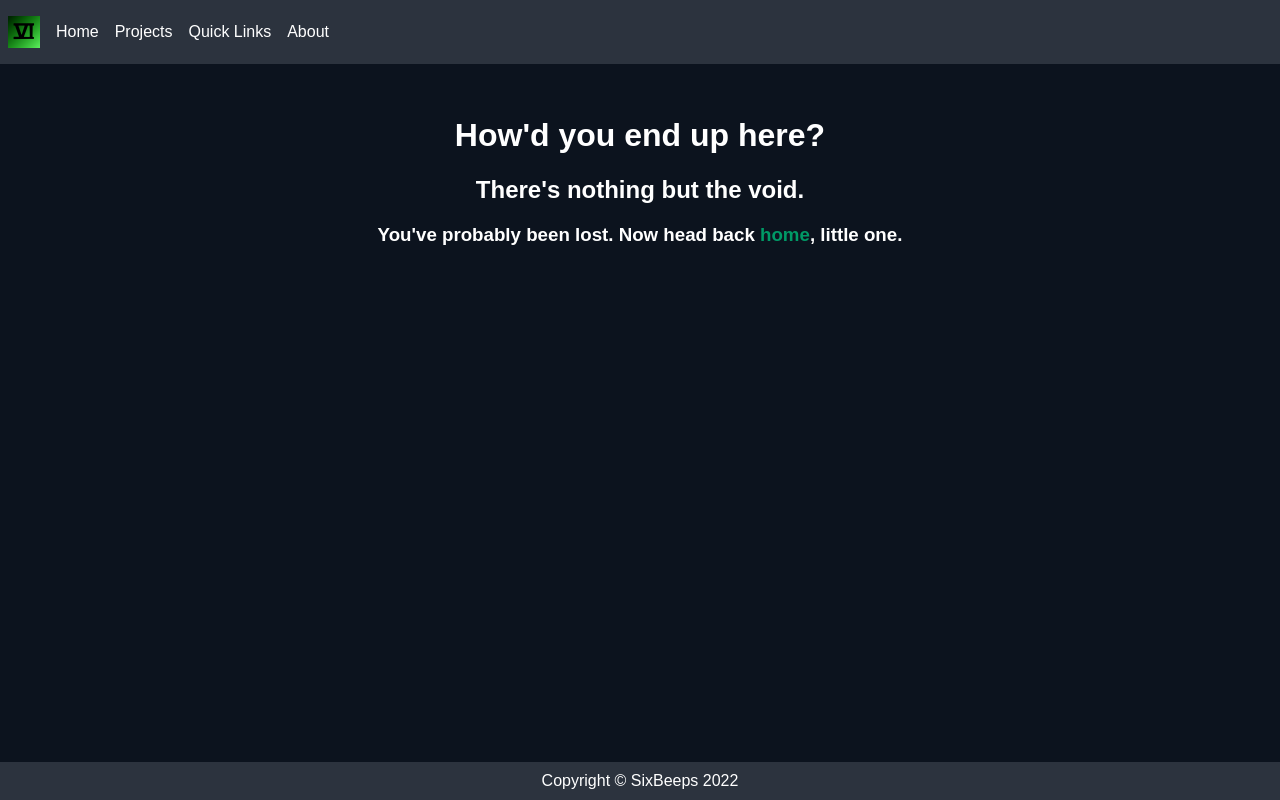
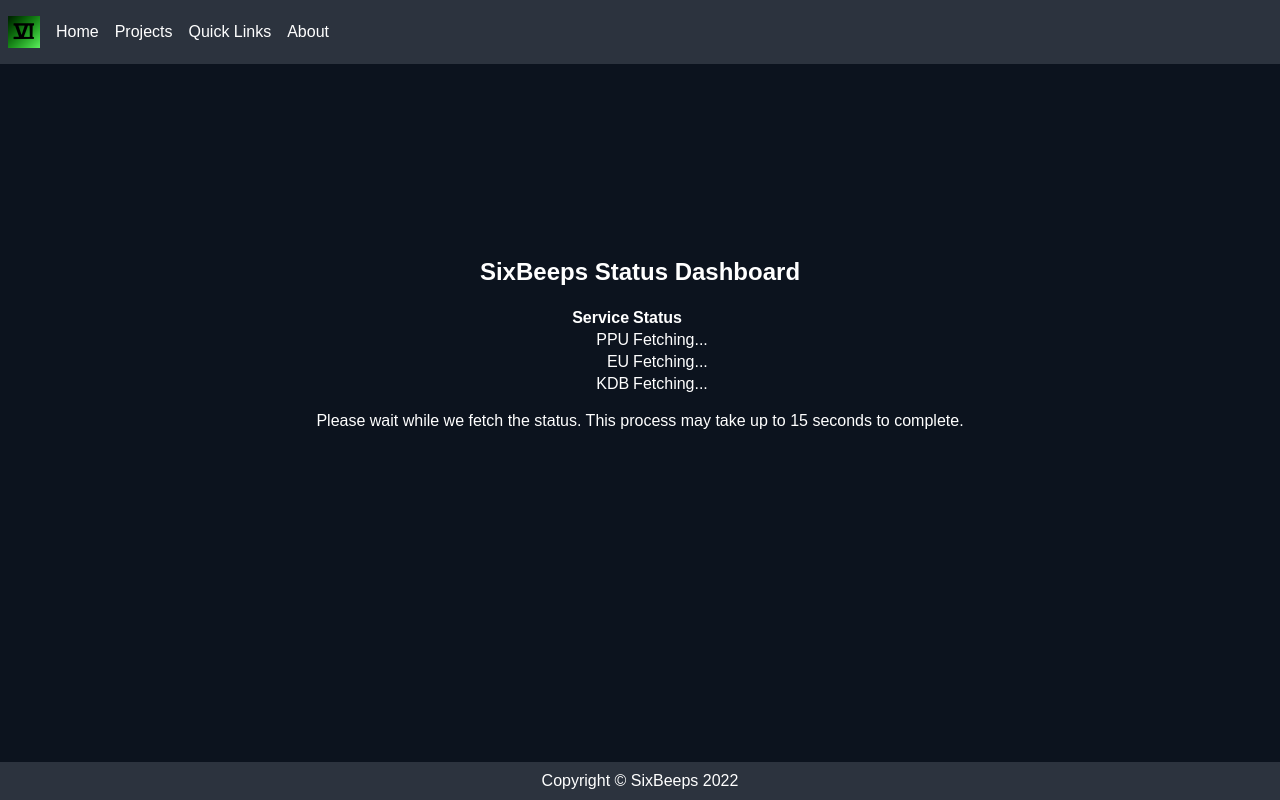
Before and after one commit to SixBeeps/six-portfolio, a Next.js app: page /status in a window 1280 px wide. Before the commit this address had no page. Built offline with nearby package versions, Linux system fonts and the light colour scheme.

Commit message:
Status page

```diff
--- a/components/HeaderStuff/Header.jsx
+++ b/components/HeaderStuff/Header.jsx
@@ -7,7 +7,7 @@ function Header() {
 	return (
 		<div className={headerStyles.header}>
 			<div className={headerStyles.logo}>
-				<Image src="/sixbeepslogo.png" layout="fill" objectFit='contain' />
+				<Image src="/sixbeepslogo.png" layout="fill" objectFit='contain' alt="SixBeeps" />
 			</div>
 			<Hbutton href="/" value="Home" />
 			<Hbutton href="/projects" value="Projects" />
--- a/components/ImageListing/ImageCard.jsx
+++ b/components/ImageListing/ImageCard.jsx
@@ -6,7 +6,7 @@ class ImageCard extends React.Component {
 	render() {
 		return (
 			<div className={listStyles.card}>
-				<Image src={this.props.src} width={this.props.size} height={this.props.size} objectFit="cover" />
+				<Image src={this.props.src} width={this.props.size} height={this.props.size} objectFit="cover" alt="" />
 				<div className={listStyles.contents}>
 					<h3 className={listStyles.title}>{this.props.title}</h3>
 					<span className={listStyles.text}>
--- a/pages/about.js
+++ b/pages/about.js
@@ -13,7 +13,7 @@ export default function Home() {
       <article className="main-content">
         <p>If you couldn&apos;t tell by my homepage already, my name&apos;s Brandon Lee (a.k.a SixBeeps here on the internet) and I&apos;m a full-stack developer. I also do a lot of music stuff in my free time, both on the computer and in real life (violist + mild pianist). I&apos;m currently working my way towards a B.S. in Computer Science from Case Western Reserve University, expecting to graduate spring of 2024.</p>
         <p>I started coding at the ripe age of 12, I can&apos;t recall which of the languages I learned at the time came first, though I took to using SmileBasic, UnityScript with Unity, and some VBS stuff. Most of my coding knowledge nowadays comes from things I&apos;ve learned in my free time, but I started taking my interest in programming seriously when I joined Game-U back in 2014.</p>
-        <p>In terms of prior work experience, I've worked a few code-related jobs, including at <a href="https://replit.com/">Replit</a> as a video content creator. Outside of computers, I have also worked at Giant Eagle as both a cashier and the "assistant to the assistant to the manager" of the attached GetGo location; both positions I was very fond of (never forget Store #3527, you will be missed).</p>
+        <p>In terms of prior work experience, I&apos;ve worked a few code-related jobs, including at <a href="https://replit.com/">Replit</a> as a video content creator. Outside of computers, I have also worked at Giant Eagle as both a cashier and the &quot;assistant to the assistant to the manager&quot; of the attached GetGo location; both positions I was very fond of (never forget Store #3527, you will be missed).</p>
       </article>
       <Footer />
     </div>
--- /dev/null
+++ b/pages/api/status.js
@@ -0,0 +1,12 @@
+export default function handler(req, res) {
+	setTimeout(
+		() => {
+			res.status(200).json({ status: {
+				ppu: 'Online',
+				eu: 'Online',
+				kdb: 'Online'
+			},
+		explanation: 'All systems go!' });
+		}, 10000 * Math.random() + 1000
+	);
+  }
--- /dev/null
+++ b/pages/status.js
@@ -0,0 +1,63 @@
+import Header from '../components/HeaderStuff/Header.jsx'
+import Footer from '../components/FooterStuff/Footer.jsx'
+import {useEffect, useState} from 'react'
+
+export default function Deactivated() {
+  const [status, setStatus] = useState({
+	ppu: 'Fetching...',
+	eu: 'Fetching...',
+	kdb: 'Fetching...'
+  });
+
+  const [explanation, setExplanation] = useState('Please wait while we fetch the status. This process may take up to 15 seconds to complete.');
+
+  useEffect(() => {
+	fetch('/api/status')
+	  .then(res => res.json())
+	  .then(data => {
+		setStatus(data.status);
+		setExplanation(data.explanation);
+	  })
+	  .catch(err => {
+		setStatus({
+			ppu: 'Unavailable',
+			eu: 'Unavailable',
+			kdb: 'Unavailable'
+		});
+		setExplanation('The server returned an error. Please try again later.');
+	  });
+  }, []);
+
+  return (
+	<div className='expandpage'>
+		<Header />
+		<article className='main-content'>
+			<h1>SixBeeps Status Dashboard</h1>
+			<table>
+				<thead>
+					<tr>
+						<th style={{textAlign: 'right'}}>Service</th>
+						<th style={{textAlign: 'left'}}>Status</th>
+					</tr>
+				</thead>
+				<tbody>
+					<tr>
+						<td style={{textAlign: 'right'}}>PPU</td>
+						<td>{status.ppu}</td>
+					</tr>
+					<tr>
+						<td style={{textAlign: 'right'}}>EU</td>
+						<td>{status.eu}</td>
+					</tr>
+					<tr>
+						<td style={{textAlign: 'right'}}>KDB</td>
+						<td>{status.kdb}</td>
+					</tr>
+				</tbody>
+			</table>
+			<p>{explanation}</p>
+		</article>
+	  <Footer />
+	</div>
+  )
+}
--- a/styles/globals.css
+++ b/styles/globals.css
@@ -57,6 +57,11 @@ ul {
 	padding-inline-start: 0;
 }
 
+table {
+	margin-left: auto;
+	margin-right: auto;
+}
+
 article {
 	max-width: 800px;
 	margin: auto;
```
